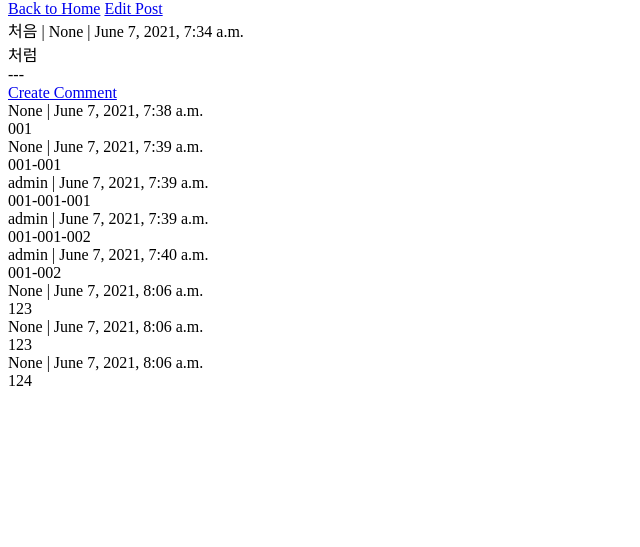
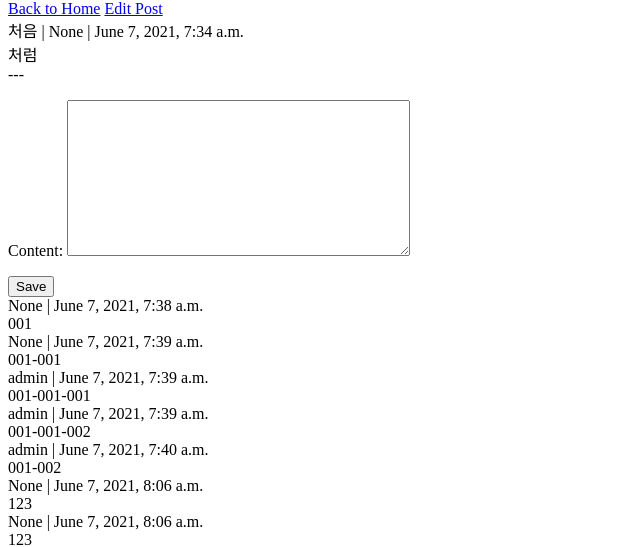
Before and after one commit to loiipa/djnago_simple_intranet, a Django app: page /post/1 in a window 1280 px wide. Shown: the part 94-641 px from the top of the page, without its empty margins (0-640 px from the left). Run offline with Django 3.2, Linux system fonts and the light colour scheme; data comes from the database, SQL or seed files in the repository; both versions use the stored data as it was after the commit.

Commit message:
게시판 댓글기능 추가

```diff
--- a/forum_app/models/models.py
+++ b/forum_app/models/models.py
@@ -12,11 +12,13 @@ class Post(models.Model):
 		return self.title
 
 class Comment(models.Model):
-	post = models.ForeignKey(Post, on_delete=models.CASCADE)
+	post = models.ForeignKey('Post', on_delete=models.CASCADE)
+	# parent_comment = models.ForeignKey('self', on_delete=models.CASCADE, null=True)
+	# parent_comment = models.ForeignKey('self', models.SET_NULL, blank=True, null=True)
 	# author = models.ForeignKey(User, on_delete=models.CASCADE)
 	author = models.ForeignKey(User, models.SET_NULL, blank=True, null=True)
 	content = models.TextField()
 	created = models.DateTimeField()
 
 	def __str__(self):
-		return self.post
+		return self.content
--- a/forum_app/templates/post.html
+++ b/forum_app/templates/post.html
@@ -11,8 +11,11 @@ Rush01
   <div> {{ post.content }} </div>
   <div>---</div>
 
-
-  <a href={% url 'forum_app:post' post.id%}>Create Comment</a>
+  <form method="POST">
+    {% csrf_token %}
+    {{ form.as_p }}
+    <input type="submit" value="Save">
+  </form>
 
   {% for comment in post.comment_set.all %}
     <div>{{ comment.author }} | {{ comment.created }}<div>
--- a/forum_app/templates/post_edit.html
+++ b/forum_app/templates/post_edit.html
@@ -5,7 +5,7 @@ Rush01
 {% endblock %}
 
 {% block content %}
-<form method="post">
+<form method="POST">
   {% csrf_token %}
   {{ form.as_p }}
   <input type="submit" value="Save">
--- a/forum_app/urls.py
+++ b/forum_app/urls.py
@@ -23,6 +23,7 @@ urlpatterns = [
     path('login/', account_views.LogInView.as_view(), name='login'),
     path('logout/', views.logout_request, name='logout'),
     path('registration/', views.registration, name='registration'),
+    # path('post/<int:post_id>', post_views.ComnentCreateView.as_view(), name='post'),
     path('post/<int:post_id>', post_views.post, name='post'),
     path('post_create/', post_views.PostCreateView.as_view(), name='post_create'),
     path('post/<int:post_id>/edit', post_views.PostEditView.as_view(), name='edit')
--- a/forum_app/views/post_views.py
+++ b/forum_app/views/post_views.py
@@ -1,5 +1,5 @@
 from django.views.generic import ListView, CreateView, UpdateView
-from forum_app.forms import PostForm
+from forum_app.forms import PostForm, CommentForm
 from forum_app.models.models import Post, Comment
 from django.utils import timezone
 from django.http import HttpResponseRedirect
@@ -41,7 +41,6 @@ class PostEditView(UpdateView):
 	template_name = 'post_edit.html'
 	fields = ['title', 'content']
 	context_object_name = 'form'
-
 	pk_url_kwarg = 'post_id'
 
 	def get_success_url(self,):
@@ -52,6 +51,12 @@ class PostEditView(UpdateView):
 # 	model = Comment
 # 	template_name = 'post.html'
 # 	fields = ['content']
+# 	context_object_name = 'form'
+
+# 	def get_queryset(self):
+# 		post = get_object_or_404(Post, id=post_id)
+# 		return post
+
 # 	def form_valid(self, form):
 # 		comment = form.save(commit=False)
 # 		# comment.author =
@@ -60,7 +65,22 @@ class PostEditView(UpdateView):
 # 		comment.save()
 # 		return redirect('/')
 
+
 def post(request, post_id):
 	post = get_object_or_404(Post, id=post_id)
-	context = {'post':post}
+
+	if request.method == 'POST':
+		form = CommentForm(request.POST)
+		if form.is_valid():
+			form_tmp = form.save(commit=False)
+			form_tmp.post = post
+			# form_tmp.author =
+			form_tmp.created = timezone.now()
+			form_tmp.save()
+			form = form_tmp
+			context = {'post':post, 'form':form}
+			return redirect('/post/' + str(post_id))
+	else:
+		form = CommentForm()
+	context = {'post':post, 'form':form}
 	return render(request, 'post.html', context)
```
Also changed, not shown: db.sqlite3, forum_app/migrations/0001_initial.py.
